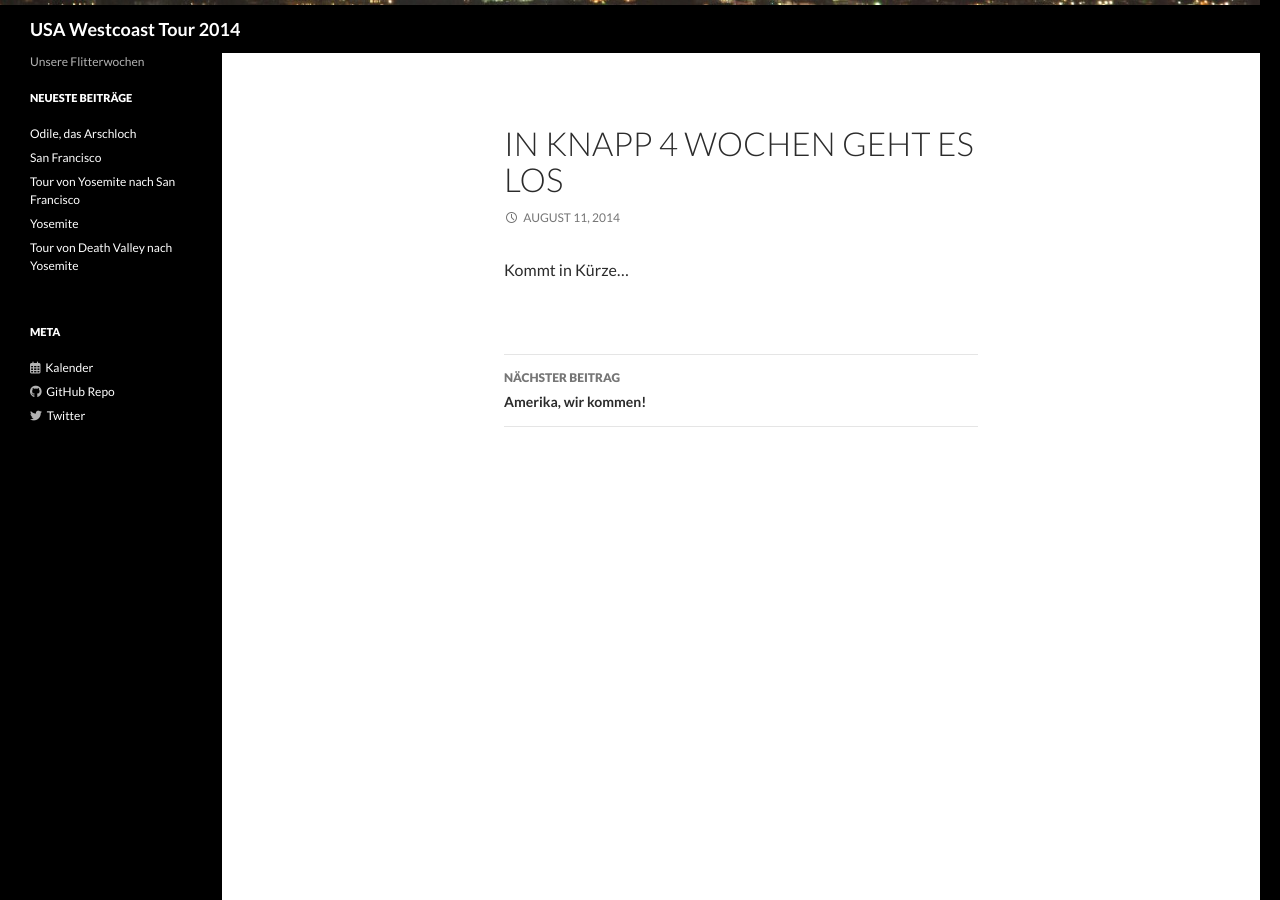
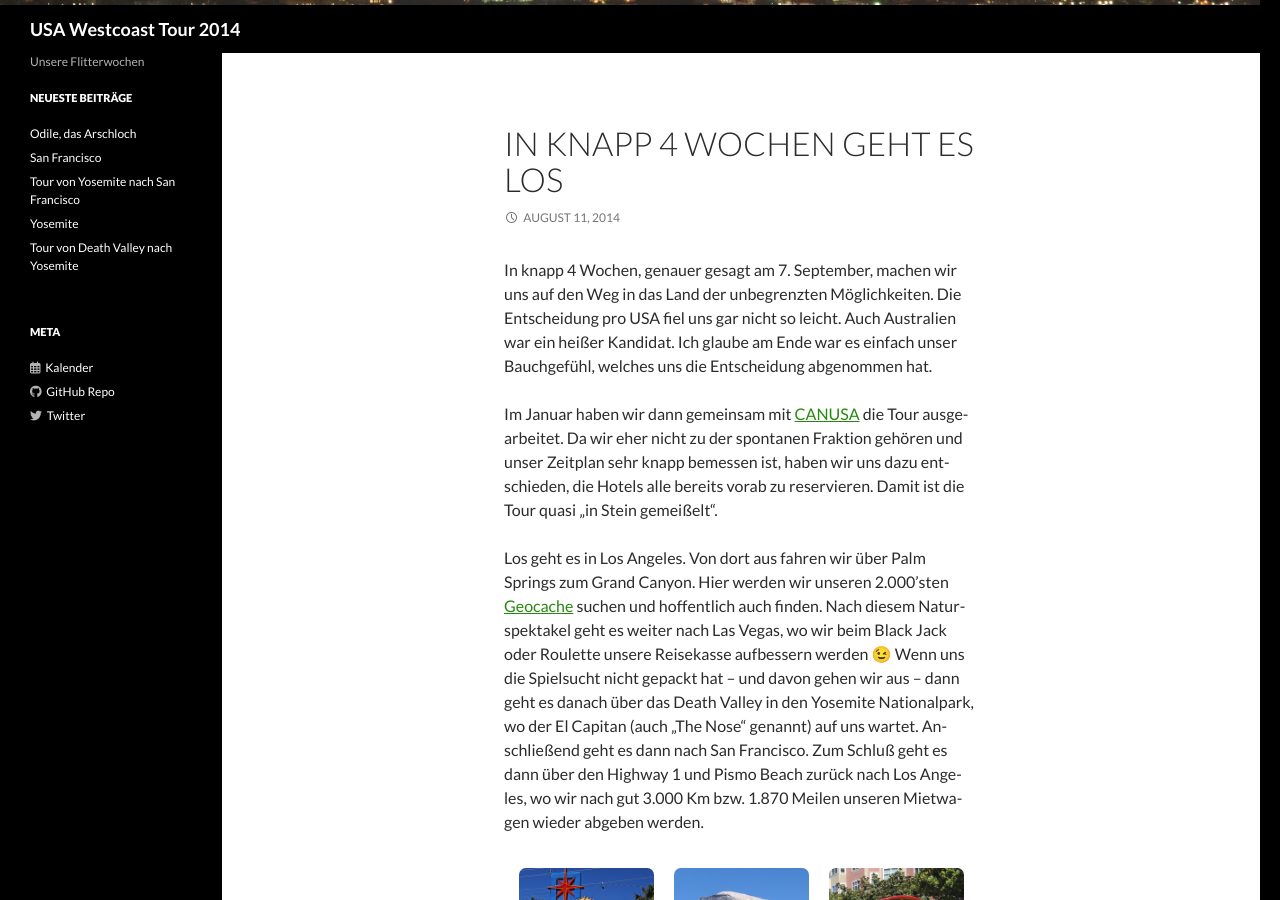
Before and after one commit to janhuddel/usa-blog, a Jekyll site: the page built from _posts/2014-08-11-in-4-wochen.md, in a window 1280 px wide and 900 px high, scrolled down 321 px. Built offline with Jekyll 4.4.1, drawn with Linux system fonts in a browser that asks for light colours; nearby versions of some CDN libraries; some of the changed text lies outside the part shown.

Commit message:
blogpost update

```diff
--- /dev/null
+++ b/_includes/youtube.html
@@ -0,0 +1,8 @@
+<iframe
+  width="560"
+  height="315"
+  src="https://www.youtube.com/embed/{{ include.video }}"
+  frameborder="0"
+  allow="accelerometer; autoplay; encrypted-media; gyroscope; picture-in-picture"
+  allowfullscreen
+></iframe>
--- a/_posts/2014-08-11-in-4-wochen.md
+++ b/_posts/2014-08-11-in-4-wochen.md
@@ -1,6 +1,33 @@
 ---
 layout: post
 title: In knapp 4 Wochen geht es los
+
+gallery_1:
+  id: 1
+  folder: /assets/images/in-4-wochen/
+  images:
+    - filename: las-vegas.jpg
+      description: Welcome to Las Vegas
+      copyright: Guenter Hamich / pixelio.de
+    - filename: el-capitan.jpg
+      description: Yosemite / El Capitan
+      copyright: Moni Sertel / pixelio.de
+    - filename: cable-car.jpg
+      description: San Francisco / Cablecar
+      copyright: Gabi Eder / pixelio.de
 ---
 
-Kommt in Kürze...
+In knapp 4 Wochen, genauer gesagt am 7. September, machen wir uns auf den Weg in das Land der unbegrenzten Möglichkeiten. Die Entscheidung pro USA fiel uns gar nicht so leicht. Auch Australien war ein heißer Kandidat. Ich glaube am Ende war es einfach unser Bauchgefühl, welches uns die Entscheidung abgenommen hat.
+
+Im Januar haben wir dann gemeinsam mit [CANUSA][canusa] die Tour ausgearbeitet. Da wir eher nicht zu der spontanen Fraktion gehören und unser Zeitplan sehr knapp bemessen ist, haben wir uns dazu entschieden, die Hotels alle bereits vorab zu reservieren. Damit ist die Tour quasi „in Stein gemeißelt“.
+
+Los geht es in Los Angeles. Von dort aus fahren wir über Palm Springs zum Grand Canyon. Hier werden wir unseren 2.000’sten [Geocache][geocache] suchen und hoffentlich auch finden. Nach diesem Naturspektakel geht es weiter nach Las Vegas, wo wir beim Black Jack oder Roulette unsere Reisekasse aufbessern werden 😉 Wenn uns die Spielsucht nicht gepackt hat – und davon gehen wir aus – dann geht es danach über das Death Valley in den Yosemite Nationalpark, wo der El Capitan (auch „The Nose“ genannt) auf uns wartet. Anschließend geht es dann nach San Francisco. Zum Schluß geht es dann über den Highway 1 und Pismo Beach zurück nach Los Angeles, wo wir nach gut 3.000 Km bzw. 1.870 Meilen unseren Mietwagen wieder abgeben werden.
+
+{% include gallery.html gallery=page.gallery_1 %}
+
+Und danach startet dann der erholsame Teil dieser Reise, und zwar in San Jose del Cabo / Mexico. Unterschlupf finden wir in dieser bescheidenen Bleibe:
+
+{% include youtube.html video="9g99rnJfIBQ" %}
+
+[canusa]: https://www.canusa.de/
+[geocache]: https://www.geocaching.com/geocache/GCG0HZ_below-the-rim-dont-follow-the-raven
```
Also changed, not shown: _posts/2014-09-07-amerika-wir-kommen.md (+13 -1 lines), assets/images/amerika-wir-kommen/blick-aus-hotelfenster.jpg (added), assets/images/amerika-wir-kommen/rike-und-jan.jpg (added), assets/images/in-4-wochen/cable-car.jpg (added), assets/images/in-4-wochen/cable-car_sm.jpg (added), assets/images/in-4-wochen/el-capitan.jpg (added), assets/images/in-4-wochen/el-capitan_sm.jpg (added), assets/images/in-4-wochen/las-vegas.jpg (added), assets/images/in-4-wochen/las-vegas_sm.jpg (added).
